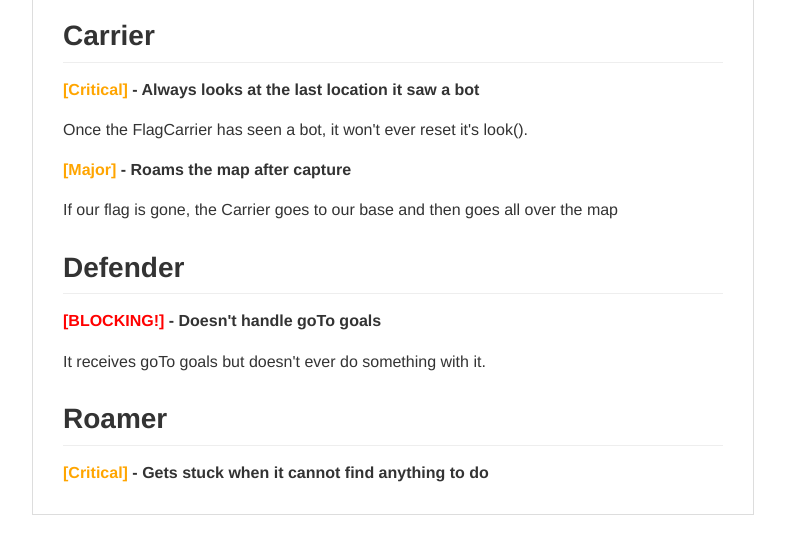
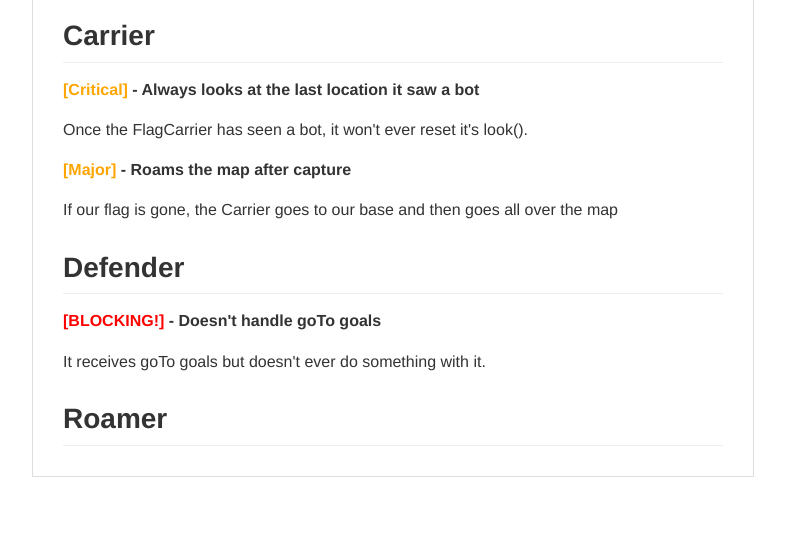
Before and after one commit to JoshCode-uni/MAS2015, a plain HTML site: page bugs/bugtracker.html in a window 1280 px wide. Shown: the part 111-664 px from the top of the page, without its empty margins (247-1032 px from the left). Drawn offline with Linux system fonts and the light colour scheme.

Commit message:
Updated bug tracker

```diff
--- a/bugs/bugtracker.html
+++ b/bugs/bugtracker.html
@@ -26,8 +26,6 @@
 <p>It receives goTo goals but doesn't ever do something with it.</p>
 
 <h2>Roamer</h2>
-
-<h5><span style="color:orange;">[Critical]</span> - Gets stuck when it cannot find anything to do</h5>
 </article>
 </body>
 </html>
```
Also changed, not shown: 1 other file.
